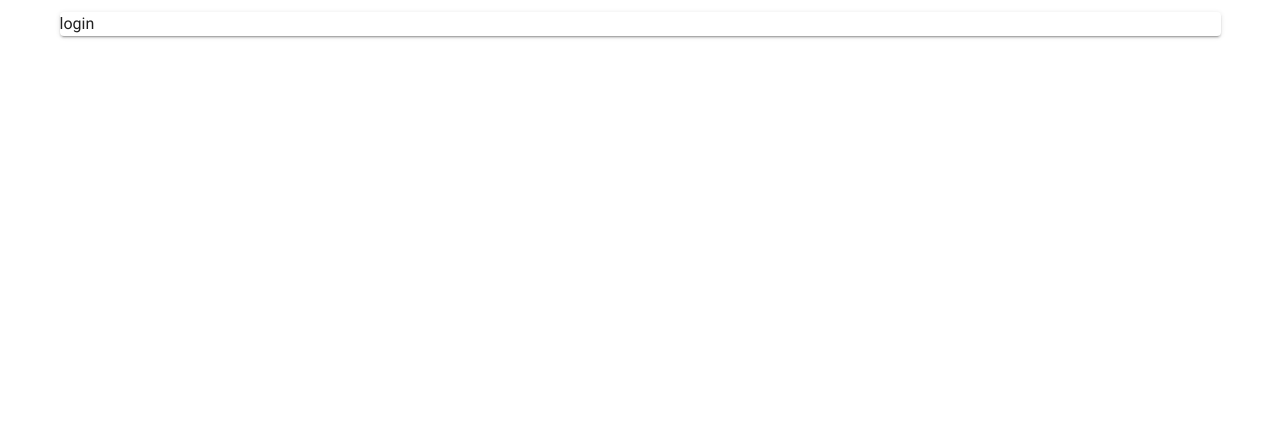
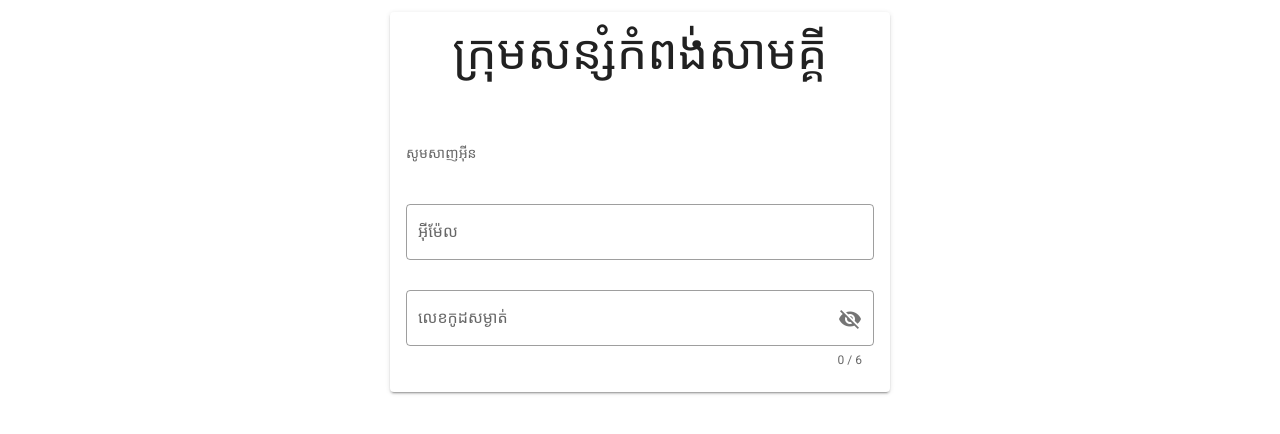
Before and after one commit to phann-phearoen/loan-front, a Nuxt app: page /login in a window 1280 px wide. Shown: the top 434 px of the page. Built offline with nearby package versions, Linux system fonts and the light colour scheme.

Commit message:
add log in input fields

```diff
--- a/pages/login.vue
+++ b/pages/login.vue
@@ -1,11 +1,61 @@
 <template>
-  <v-card>
-    login
+  <v-card
+    max-width="500"
+    class="mx-auto"
+  >
+    <v-card-title class="justify-center text-h3">
+      ក្រុមសន្សំកំពង់សាមគ្គី
+    </v-card-title>
+    <v-card-subtitle class="mt-12 mb-6">
+      សូមសាញអ៊ីន
+    </v-card-subtitle>
+    <v-card-text>
+      <v-form
+        v-model="valid"
+        lazy-validation
+        ref="form"
+        @submit.prevent="submit"
+      >
+        <v-text-field
+          v-model="email"
+          type="email"
+          label="អ៊ីម៉ែល"
+          outlined
+          :rules="emailRule"
+        ></v-text-field>
+        <v-text-field
+          v-model="password"
+          label="លេខកូដសម្ងាត់"
+          :append-icon="show ? 'mdi-eye' : 'mdi-eye-off'"
+          :type="show ? 'text' : 'password'"
+          outlined
+          counter="6"
+          :rules="passwordRule"
+          @click:append="show = !show"
+        ></v-text-field>
+      </v-form>
+    </v-card-text>
   </v-card>
 </template>
 
 <script>
 export default {
   layout: 'login',
+  data() {
+    return {
+      valid: true,
+      email: "",
+      emailRule: [
+        v => !!v || 'ចាំបាច់ត្រូវតែមានអ៊ីម៉ែល។',
+        v => /.+@.+\..+/.test(v) || 'សូមបញ្ចូលអ៊ីម៉ែលដែលត្រឹមត្រូវ។',
+      ],
+      password: "",
+      passwordRule: [
+        v => !!v || 'ចាំបាច់ត្រូវបញ្ចូលលេខកូដសម្ងាត់។',
+        v => v.length > 0 || 'លេខកូតសម្ដាត់មានយ៉ាងតិច៦ខ្ទង់។',
+      ],
+      show: false,
+    }
+  }
 }
 </script>
```
